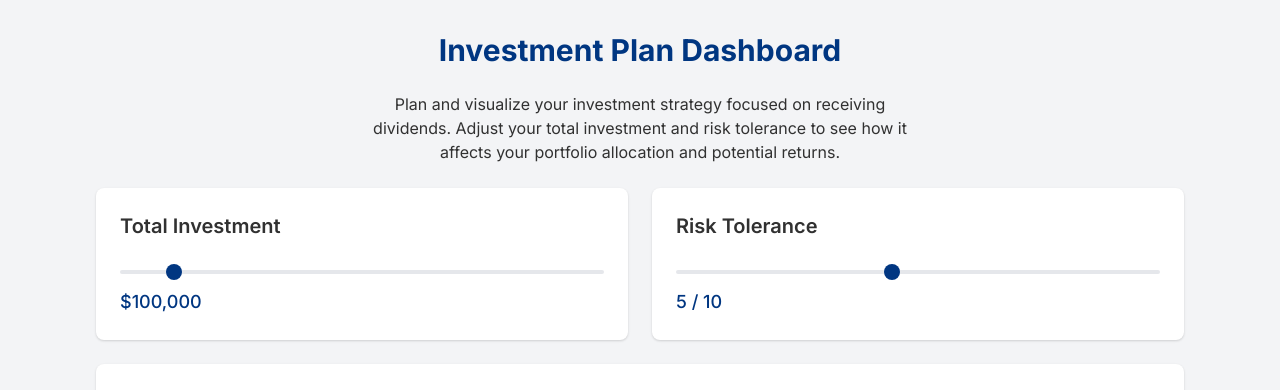
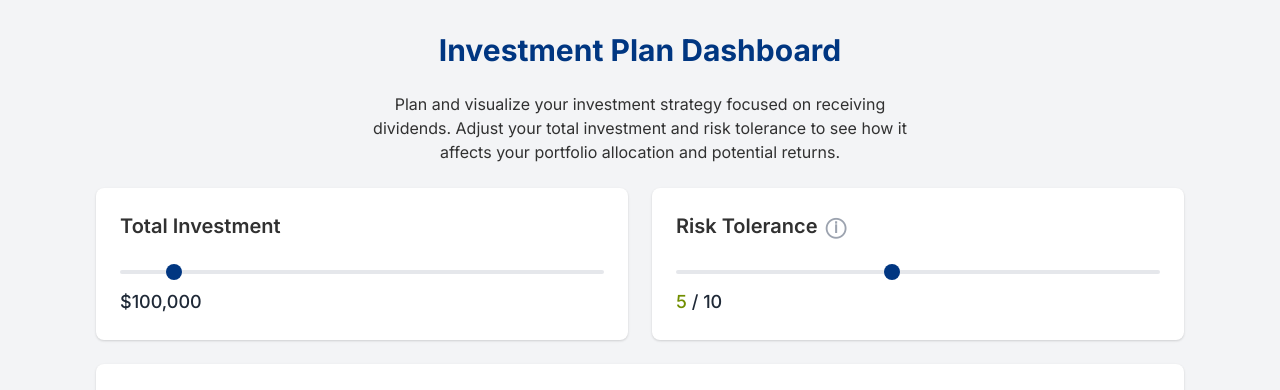
Before and after one commit to vmyazin/invest-planner, a React (Create React App) app: page / in a window 1280 px wide. Shown: the top 390 px of the page. Built offline with nearby package versions, Linux system fonts and the light colour scheme.

Commit message:
Add tooltip and coloring

```diff
--- a/package.json
+++ b/package.json
@@ -13,6 +13,7 @@
     "react-helmet": "^6.1.0",
     "react-helmet-async": "^2.0.5",
     "react-scripts": "5.0.1",
+    "react-tooltip": "^5.27.1",
     "recharts": "^2.12.7",
     "web-vitals": "^2.1.4"
   },
--- a/src/Dashboard.js
+++ b/src/Dashboard.js
@@ -4,6 +4,7 @@ import IncomeEstimates from './components/IncomeEstimates';
 import ProjectionChart from './components/ProjectionChart';
 import TaxSettings from './components/TaxSettings';
 import config from './config';
+import './css/custom.css';
 
 const ModernInvestmentDashboard = () => {
   const [totalInvestment, setTotalInvestment] = useState(100000);
@@ -112,6 +113,8 @@ const ModernInvestmentDashboard = () => {
             value={riskTolerance}
             onChange={handleRiskToleranceChange}
             displayValue={`${riskTolerance} / 10`}
+            tooltip="Risk tolerance is how much ups and downs you can handle with your investments. Higher risk tolerance means you're okay with more changes for bigger gains; lower risk tolerance means you prefer steady, smaller gains."
+            coloredNumbers={true}
           />
         </div>
 
--- a/src/components/Slider.js
+++ b/src/components/Slider.js
@@ -1,9 +1,33 @@
 // src/components/Slider.js
 import React from 'react';
+import { Tooltip as ReactTooltip } from 'react-tooltip';
+import '../css/custom.css';
 
-const Slider = ({ title, min, max, value, onChange, displayValue }) => (
-  <div className="bg-white p-6 rounded-lg shadow">
-    <h2 className="text-xl font-semibold mb-4 text-secondary">{title}</h2>
+const Slider = ({ title, min, max, value, onChange, displayValue, tooltip, coloredNumbers }) => {
+  const getColor = (value) => {
+    const red = Math.floor((value - min) * 255 / (max - min));
+    const green = 255 - red;
+    return `rgb(${red},${green},0)`;
+  };
+
+  const coloredDisplayValue = coloredNumbers
+    ? (
+      <span>
+        <span style={{ color: getColor(value) }}>{value}</span> / {max}
+      </span>
+    )
+    : displayValue;
+
+  return (
+    <div className="relative bg-white p-6 rounded-lg shadow">
+      <h2 className="text-xl font-semibold mb-4 text-secondary">
+        {title}
+        {tooltip && (
+          <span data-tooltip-id="risk-tooltip" data-tooltip-content={tooltip} className="ml-2 cursor-pointer text-gray-400 hover:text-gray-600">
+            &#9432;
+          </span>
+        )}
+      </h2>
       <div className="slider-container">
         <input
           type="range"
@@ -14,8 +38,10 @@ const Slider = ({ title, min, max, value, onChange, displayValue }) => (
           className="w-full"
         />
       </div>
-    <p className="mt-2 text-lg font-medium text-primary">{displayValue}</p>
+      <p className="mt-2 text-lg font-medium">{coloredDisplayValue}</p>
+      {tooltip && <ReactTooltip id="risk-tooltip" className="custom-tooltip" />}
     </div>
   );
+};
 
 export default Slider;
--- /dev/null
+++ b/src/css/custom.css
@@ -0,0 +1,4 @@
+.custom-tooltip {
+  max-width: 250px;
+  white-space: normal;
+}
--- a/src/index.css
+++ b/src/index.css
@@ -64,13 +64,6 @@ input[type="range"]::-webkit-slider-thumb {
   margin-top: -6px;
 }
 
-input[type="range"]::-webkit-slider-runnable-track {
-  width: 100%;
-  height: 4px;
-  background: #ddd;
-  border-radius: 2px;
-}
-
 input[type="checkbox"] {
   accent-color: var(--primary-color);
 }
--- a/src/index.js
+++ b/src/index.js
@@ -1,3 +1,4 @@
+import 'react-tooltip/dist/react-tooltip.css';
 import React from 'react';
 import ReactDOM from 'react-dom/client';
 import './index.css';
```
Also changed, not shown: 1 other file (tests, documents, lock files or other folders). Lines whose indentation alone changed are shown as unchanged.
